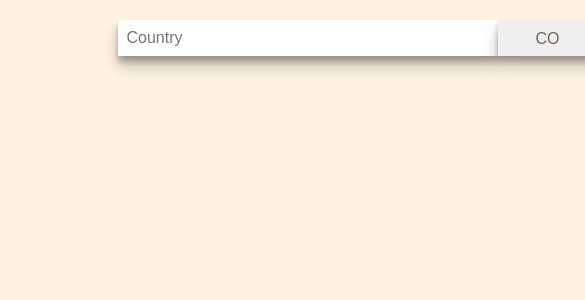
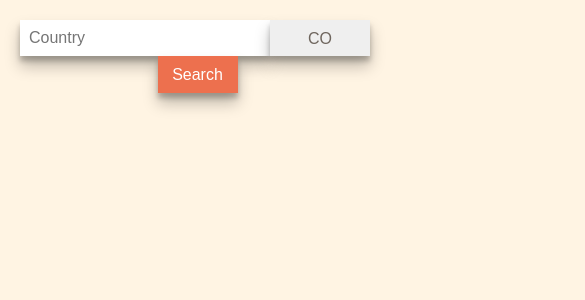
Before and after one commit to peacchy/air-pollution, a React (Create React App) app: page / in a window 390 px wide. Shown: the top 300 px of the page, 585 px wide, since content can reach past the window. Built offline with nearby package versions, Linux system fonts and the light colour scheme.

Commit message:
make website responsive

```diff
--- a/src/App.css
+++ b/src/App.css
@@ -21,4 +21,6 @@
 
 .user-input {
 	margin-bottom: 40px;
+	display: flex;
+	justify-content: center;
 }
--- a/src/components/input-autocomplete/InputAutocomplete.css
+++ b/src/components/input-autocomplete/InputAutocomplete.css
@@ -1,27 +1,21 @@
 .search {
 	display: flex;
 	align-items: flex-start;
-	position: relative;
-	left: 25%;
+	justify-content: center;
 	padding: 20px;
 	padding-bottom: 0;
-	width: 600px;
+	flex-wrap: wrap;
 }
 
 .autocomplete {
-	width: 380px;
 	display: flex;
 	flex-direction: column;
+	flex-grow: 1;
+	max-width: 400px;
 }
 
 .userInputSearch {
 	box-shadow: 0 10px 15px rgba(0, 0, 0, 0.25), 0 5px 5px rgba(0, 0, 0, 0.22);
-}
-
-.autocomplete-list {
-}
-
-.autocomplete-list-element {
 }
 
 .userInputSearch,
```
